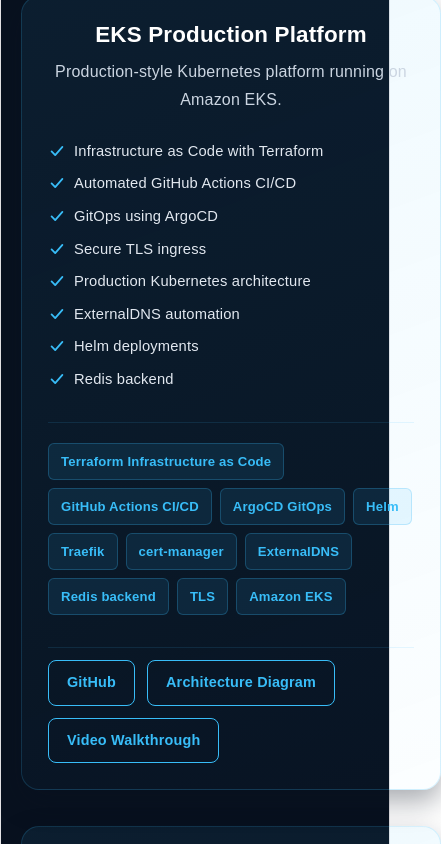
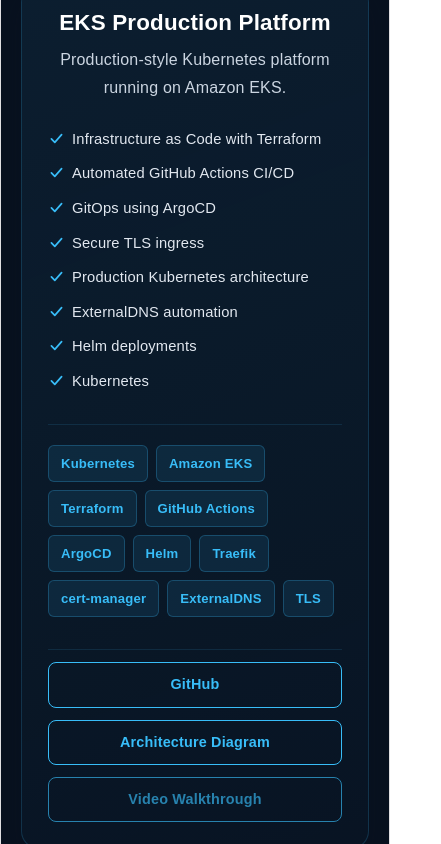
Before and after one commit to Param2ray/paramjyot-portfolio, a React (Vite) app: page / in a window 390 px wide. Shown: the part 4560-5404 px from the top of the page, 441 px wide, since content can reach past the window. Built offline with nearby package versions, Linux system fonts and the light colour scheme.

Commit message:
Enhance hero and projects section

```diff
--- a/src/components/Hero.jsx
+++ b/src/components/Hero.jsx
@@ -13,9 +13,13 @@
       <div className="hero-bg" aria-hidden="true" />
 
       <div className="hero-content">
-        <p className="eyebrow">AWS • Terraform • Docker • Kubernetes</p>
+        <p className="eyebrow">
+          AWS • Terraform • Docker • Kubernetes
+        </p>
 
-        <span className="badge">Building production-style AWS cloud platforms</span>
+        <span className="badge">
+          Building production-style AWS cloud platforms
+        </span>
 
         <h1>Paramjyot Tooray</h1>
 
@@ -50,7 +54,12 @@
             LinkedIn
           </a>
 
-          <a className="secondary-button" href="#">
+          <a
+            className="secondary-button"
+            href="/Paramjyot_Tooray_DevOps_Engineer_Resume.pdf"
+            target="_blank"
+            rel="noopener noreferrer"
+          >
             Download Resume
           </a>
         </div>
--- a/src/components/Projects.css
+++ b/src/components/Projects.css
@@ -29,7 +29,7 @@
 
 .projects-grid {
   display: grid;
-  grid-template-columns: repeat(auto-fit, minmax(420px, 1fr));
+  grid-template-columns: repeat(2, minmax(0, 1fr));
   gap: 36px;
 }
 
@@ -54,7 +54,9 @@
 .project-card:hover {
   transform: translateY(-8px);
   border-color: rgba(56, 189, 248, 0.5);
-  box-shadow: 0 28px 56px rgba(8, 17, 31, 0.55), 0 0 0 1px rgba(56, 189, 248, 0.12);
+  box-shadow:
+    0 28px 56px rgba(8, 17, 31, 0.55),
+    0 0 0 1px rgba(56, 189, 248, 0.12);
 }
 
 .project-card h3 {
@@ -62,6 +64,7 @@
   color: #ffffff;
   font-size: 1.4rem;
   font-weight: 700;
+  text-align: center;
 }
 
 .project-description {
@@ -69,34 +72,50 @@
   color: #cbd5e1;
   font-size: 1rem;
   line-height: 1.7;
+  text-align: center;
 }
 
+/* Project feature checklist */
 .project-features {
   list-style: none;
   margin: 0 0 32px;
   padding: 0;
   display: grid;
-  grid-template-columns: repeat(2, 1fr);
-  gap: 12px 16px;
+  grid-template-columns: repeat(2, minmax(0, 1fr));
+  column-gap: 22px;
+  row-gap: 14px;
 }
 
 .project-features li {
   display: flex;
   align-items: flex-start;
-  gap: 8px;
+  justify-content: flex-start;
+  gap: 7px;
+  min-width: 0;
+  margin: 0;
   color: #e2e8f0;
   font-size: 0.92rem;
   line-height: 1.4;
+  text-align: left;
+}
+
+.project-features li span {
+  display: block;
+  min-width: 0;
+  flex: 1;
+  text-align: left;
 }
 
 .feature-check {
+  width: 17px;
+  height: 17px;
+  min-width: 17px;
   flex-shrink: 0;
-  width: 18px;
-  height: 18px;
   margin-top: 1px;
   color: #38bdf8;
 }
 
+/* Technology badges */
 .project-badges {
   list-style: none;
   margin: 0 0 32px;
@@ -125,6 +144,7 @@
   border-color: rgba(56, 189, 248, 0.4);
 }
 
+/* Project buttons */
 .project-links {
   margin-top: auto;
   display: flex;
@@ -155,9 +175,26 @@
   box-shadow: 0 10px 24px rgba(56, 189, 248, 0.2);
 }
 
+.project-links a[aria-disabled='true'] {
+  cursor: default;
+  opacity: 0.65;
+}
+
+/* Tablet */
+@media (max-width: 900px) {
+  .projects-grid {
+    grid-template-columns: 1fr;
+  }
+}
+
+/* Mobile */
 @media (max-width: 600px) {
   .projects {
     padding: 72px 20px;
+  }
+
+  .projects h2 {
+    margin-bottom: 36px;
   }
 
   .project-card {
@@ -167,4 +204,9 @@
   .project-features {
     grid-template-columns: 1fr;
   }
+
+  .project-links a {
+    width: 100%;
+    text-align: center;
+  }
 }
--- a/src/components/Projects.jsx
+++ b/src/components/Projects.jsx
@@ -13,19 +13,19 @@
       'Production Kubernetes architecture',
       'ExternalDNS automation',
       'Helm deployments',
-      'Redis backend',
+      'Kubernetes',
     ],
     highlights: [
-      'Terraform Infrastructure as Code',
-      'GitHub Actions CI/CD',
-      'ArgoCD GitOps',
+      'Kubernetes',
+      'Amazon EKS',
+      'Terraform',
+      'GitHub Actions',
+      'ArgoCD',
       'Helm',
       'Traefik',
       'cert-manager',
       'ExternalDNS',
-      'Redis backend',
       'TLS',
-      'Amazon EKS',
     ],
     links: [
       {
@@ -57,6 +57,7 @@
       'IAM least privilege',
     ],
     highlights: [
+      'Amazon ECS',
       'ECS Fargate',
       'Terraform',
       'GitHub Actions',
@@ -92,7 +93,7 @@
 
         <div className="projects-grid">
           {PROJECTS.map((project) => (
-            <div key={project.title} className="project-card">
+            <article key={project.title} className="project-card">
               <h3>{project.title}</h3>
 
               <p className="project-description">{project.description}</p>
@@ -148,7 +149,7 @@
                   )
                 })}
               </div>
-            </div>
+            </article>
           ))}
         </div>
       </div>
```
Also changed, not shown: 1 other file (tests, documents, lock files or other folders).
